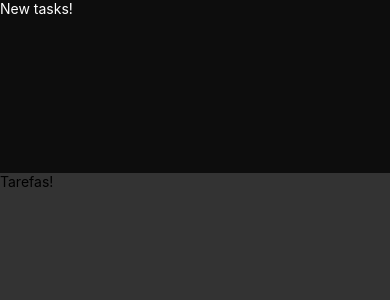
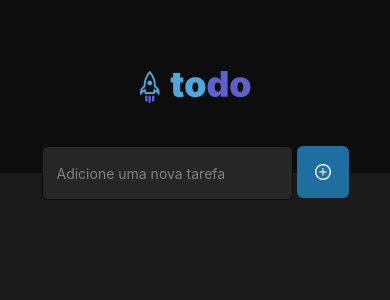
Before and after one commit to c4mpos-dev/todo-list, a React Native app: screen / in a window 390 px wide. Shown: the top 300 px of the page. Built offline with nearby package versions, Linux system fonts and the light colour scheme.

Commit message:
Input styles

```diff
--- a/App.tsx
+++ b/App.tsx
@@ -1,8 +1,15 @@
-import { StyleSheet, Text, View } from 'react-native';
+import { StatusBar } from 'react-native';
 import Home from "./src/screens/Home";
 
 export default function App() {
   return (
-    <Home/>
+    <>
+      <StatusBar
+          barStyle="light-content"
+          backgroundColor="transparent"
+          translucent
+        />
+      <Home/>
+    </>
   );
 }
--- a/src/screens/Home/index.tsx
+++ b/src/screens/Home/index.tsx
@@ -1,14 +1,30 @@
-import { StyleSheet, Text, View } from 'react-native';
+import { Text, View, Image, TextInput, TouchableOpacity } from 'react-native';
 import { styles } from './styles';
 
 export default function App() {
   return (
     <View style={styles.container}>
-        <View style={styles.containerNewTasks}>
-            <Text style={styles.newTasksText}>New tasks!</Text>
+        <View style={styles.containerTop}>
+          <Image
+            source={require('../../../assets/images/logoToDo.png')}
+          />
         </View>
-        <View style={styles.containerTasks}>
-            <Text>Tarefas!</Text>
+
+        <View style={styles.containerTask}>
+          <View style={styles.containerNewTask}>
+            <View style={styles.containerInput}>
+              <TextInput
+                style={styles.inputNewTask}
+                placeholder='Adicione uma nova tarefa'
+                placeholderTextColor="#808080"
+              />
+              <TouchableOpacity style={styles.buttonNewTask}>
+                <Image
+                  source={require('../../../assets/images/plus.png')}
+                />
+              </TouchableOpacity>
+            </View>
+          </View>
         </View>
     </View>
   );
--- a/src/screens/Home/styles.ts
+++ b/src/screens/Home/styles.ts
@@ -4,15 +4,43 @@ export const styles = StyleSheet.create({
     container: {
         flex: 1
     },
-    containerNewTasks: {
+    containerTop: {
+        justifyContent: "center",
+        alignItems: "center",
         height: 173,
         backgroundColor: "#0D0D0D"
     },
-    newTasksText: {
+    containerNewTask: {
+        position: "absolute",
+        width: "100%",
+        top: -27,
+    },
+    containerInput: {
+        flexDirection: "row",
+        justifyContent: "center",
+        gap: 4,
+    },
+    inputNewTask: {
+        width: 251, // 271
+        height: 54,
+        backgroundColor: "#262626",
+        borderRadius: 6,
+        borderWidth: 1,
+        padding: 14,
+        borderColor: "#0D0D0D",
         color: "#FFF"
+
     },
-    containerTasks: {
+    buttonNewTask: {
+        justifyContent: "center",
+        alignItems: "center",
+        width: 52,
+        height: 52,
+        backgroundColor: "#1E6F9F",
+        borderRadius: 6
+    },
+    containerTask: {
         flex: 1,
-        backgroundColor: "#333333"
+        backgroundColor: "#1A1A1A"
     }
 })
```
Also changed, not shown: assets/images/logoToDo.png (added), assets/images/plus.png (added).
